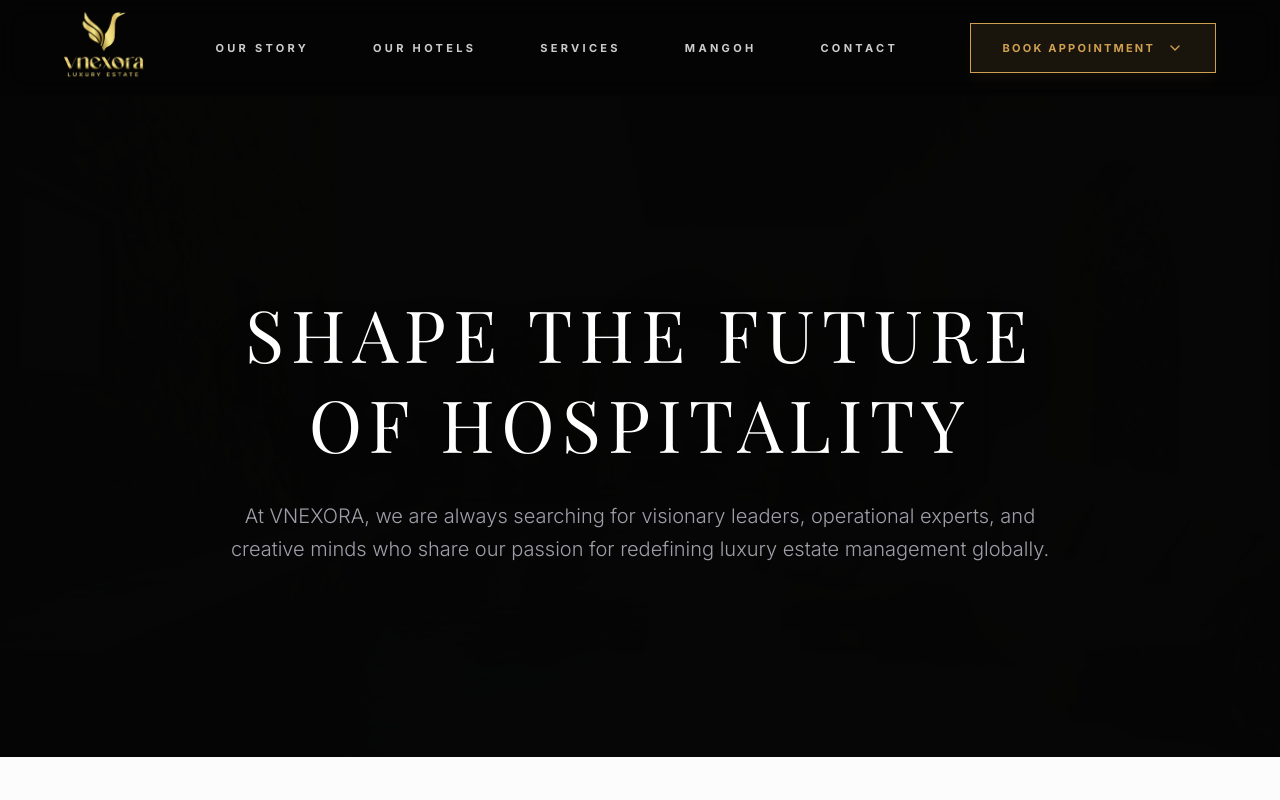
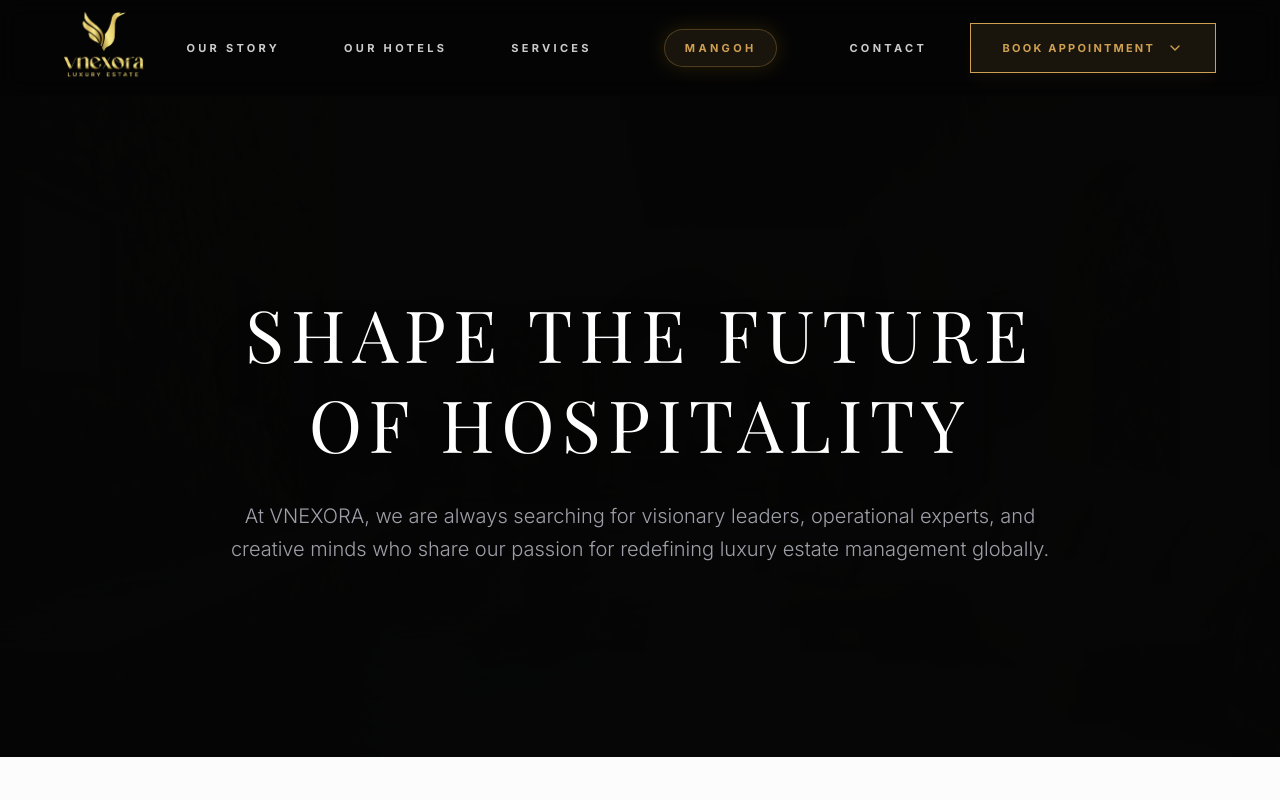
Before and after one commit to cricketmagician/vnexora, a Next.js app: page /career in a window 1280 px wide. Shown: the top 800 px of the page. Built offline with nearby package versions, Linux system fonts and the light colour scheme; a web font is replaced by a local one.

Commit message:
feat: Implemented unique glassmorphic highlight for 'mangoH' in Navbar

```diff
--- a/src/components/sections/Navbar.tsx
+++ b/src/components/sections/Navbar.tsx
@@ -79,12 +79,17 @@ export const Navbar = () => {
               <Link
                 key={link.name}
                 href={link.href}
-                className="relative py-2 text-[11px] uppercase tracking-[0.3em] font-bold text-white/80 hover:text-white transition-all duration-300"
+                className={cn(
+                  "relative py-2 text-[11px] uppercase tracking-[0.3em] font-bold transition-all duration-300",
+                  link.name === "mangoH"
+                    ? "text-mustard px-5 py-2.5 bg-mustard/10 border border-mustard/30 rounded-full shadow-[0_0_20px_rgba(234,179,8,0.15)] hover:bg-mustard/20 hover:border-mustard/50 mx-2"
+                    : "text-white/80 hover:text-white"
+                )}
                 onMouseEnter={() => setHoveredLink(link.name)}
                 onMouseLeave={() => setHoveredLink(null)}
               >
                 {link.name}
-                {hoveredLink === link.name && (
+                {link.name !== "mangoH" && hoveredLink === link.name && (
                   <motion.div
                     layoutId="nav-underline"
                     className="absolute bottom-0 left-0 right-0 h-[1.5px] bg-gradient-to-r from-transparent via-mustard to-transparent"
@@ -178,10 +183,14 @@ export const Navbar = () => {
                   <Link
                     key={link.name}
                     href={link.href}
-                    className="text-2xl font-serif text-white/90 hover:text-mustard transition-colors border-b border-white/5 pb-2"
+                    className={cn(
+                      "text-2xl font-serif transition-all duration-300 border-b border-white/5 pb-2 flex items-center justify-between",
+                      link.name === "mangoH" ? "text-mustard font-bold" : "text-white/90 hover:text-mustard"
+                    )}
                     onClick={() => setMobileMenuOpen(false)}
                   >
-                    {link.name}
+                    <span>{link.name}</span>
+                    {link.name === "mangoH" && <div className="w-2 h-2 rounded-full bg-mustard shadow-[0_0_10px_rgba(234,179,8,0.5)]" />}
                   </Link>
                 ))}
               </div>
```
